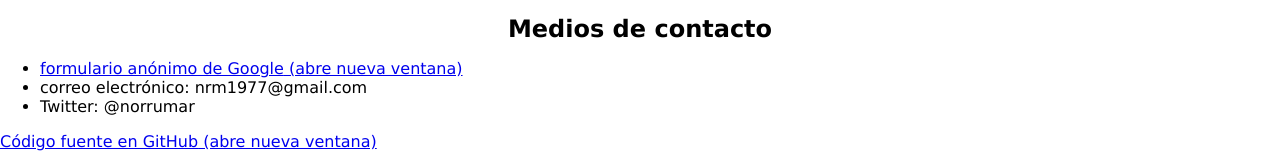
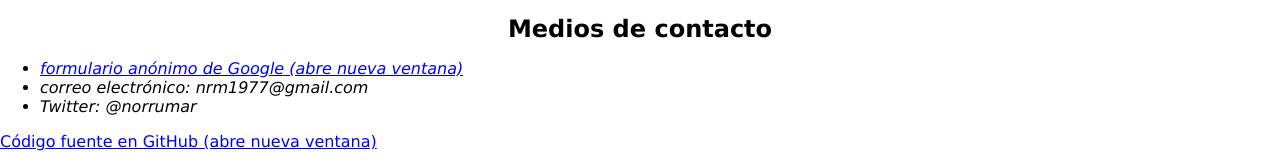
Before and after one commit to nvdaes/weba11y, a React (Create React App) app: page / in a window 1280 px wide. Shown: the part 10275-10441 px from the top of the page. Built offline with nearby package versions, Linux system fonts and the light colour scheme.

Commit message:
Use address in footer

```diff
--- a/src/components/landmarks/footer.js
+++ b/src/components/landmarks/footer.js
@@ -6,14 +6,16 @@ const Footer = () => {
 		<footer>
 		<section>
 		<h2 id="footer">Medios de contacto</h2>
+		<address>
 		<ul>
 		<li><ExternalLink href="https://docs.google.com/forms/d/e/1FAIpQLScw-5o7SV8p53fhDtT02IPlRP7nwySPheQAy86zR-FVaV2REQ/viewform" hrefLang="es" contents="formulario anónimo de Google" /></li>
 		<li>correo electrónico: nrm1977@gmail.com</li>
 		<li>Twitter: @norrumar</li>
 		</ul>
+		</address>
 		</section>
 		<p><ExternalLink href="https://github.com/nvdaes/weba11y/" contents="Código fuente en GitHub" /></p>
-<p>Última actualización: <time datetime="2022-09-16">16 de septiembre de 2022</time></p>
+<p>Última actualización: <time datetime="2022-09-17">16 de septiembre de 2022</time></p>
 		</footer>
 		</>
 	);
```
